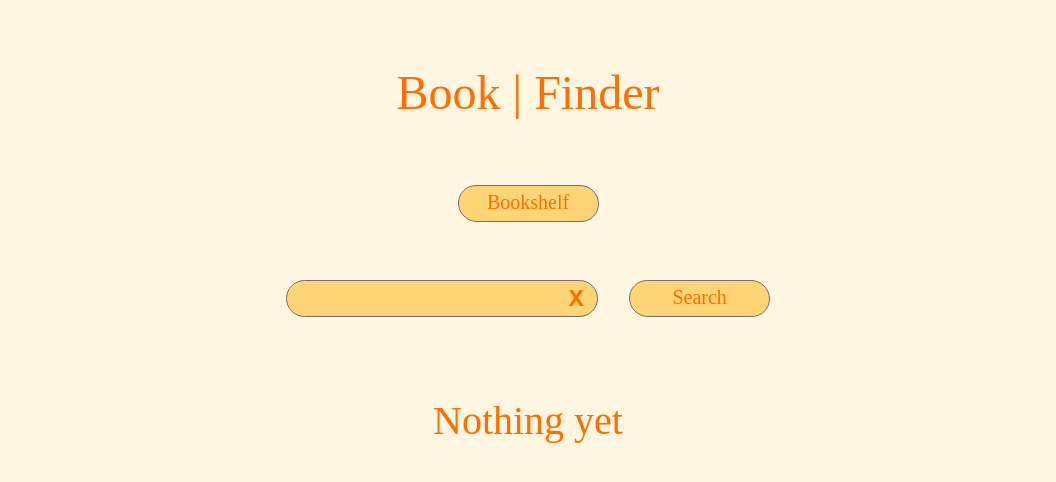
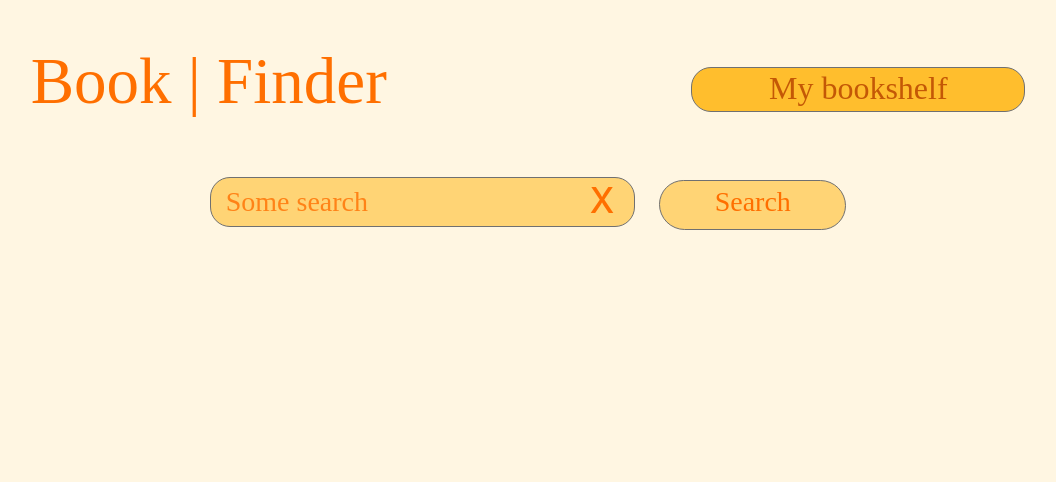
Before and after one commit to bikilone/book-finder, a React (Create React App) app: page /#/ in a window 1280 px wide. Shown: the top 482 px of the page, without its empty margins (112-1168 px from the left). Built offline with nearby package versions, Linux system fonts and the light colour scheme; no server answers.

Commit message:
re-styling of the main page

```diff
--- a/src/App.js
+++ b/src/App.js
@@ -33,6 +33,7 @@ class App extends Component {
 
   componentDidMount() {
     this.checkLocalStorage();
+    this.fetchingData();
   }
 
   onInputChange = event => {
@@ -70,19 +71,26 @@ class App extends Component {
     return (
       <div className="App">
         <Header />
+        <Input
+          clearInput={this.clearInput}
+          inputText={this.state.input}
+          onInputChange={this.onInputChange}
+          onSubmit={this.onSubmit}
+          onClick={this.onClick}
+        />
         <Switch>
           <Route
             exact
             path="/"
             render={() => (
               <div>
-                <Input
+                {/* <Input
                   clearInput={this.clearInput}
                   inputText={this.state.input}
                   onInputChange={this.onInputChange}
                   onSubmit={this.onSubmit}
                   onClick={this.onClick}
-                />
+                /> */}
                 {// first check is there any error
                 this.state.error ? (
                   <Error error={this.state.errorType} />
--- a/src/Header.js
+++ b/src/Header.js
@@ -8,8 +8,8 @@ export default function Header(props) {
       <Link to="/" className="main-h1">
         Book | Finder
       </Link>
-      <Link className="main-h1 bookshelf search-button" to="/bookshelf">
-        Bookshelf
+      <Link className="bookshelf" to="/bookshelf">
+        My bookshelf
       </Link>
     </div>
   );
--- a/src/Input.js
+++ b/src/Input.js
@@ -10,6 +10,7 @@ export default function Input(props) {
     <div>
       <form action="" onSubmit={onSubmit}>
         <input
+          placeholder="Some search"
           className="input"
           type="text"
           onChange={onInputChange}
--- a/src/css/Card.css
+++ b/src/css/Card.css
@@ -13,7 +13,10 @@
   box-shadow: -12px -7px 13px rgba(0, 0, 0, 0.16);
   -webkit-box-shadow: -12px -7px 13px rgba(0, 0, 0, 0.16);
   -moz-box-shadow: -12px -7px 13px rgba(0, 0, 0, 0.16);
-  margin-bottom: 2px;
+  margin-bottom: -10px;
+  border: 5px solid #755713;
+  border-radius: 10px;
+  z-index: 1;
 }
 
 .card-right {
@@ -55,6 +58,9 @@
 
 .card-rigth-top {
   min-height: 60px;
+}
+.card-rigth-top h1 {
+  font-weight: bold;
 }
 
 .author,
--- a/src/css/CardList.css
+++ b/src/css/CardList.css
@@ -2,7 +2,7 @@
   display: flex;
   flex-wrap: wrap;
   justify-content: center;
-  margin-top: 30px;
+  margin-top: 34px;
   flex-direction: column;
   align-items: center;
   width: 99%;
@@ -25,10 +25,11 @@
 
 @media only screen and (min-width: 1024px) {
   .card-list {
-    margin-top: 65px;
+    margin-top: 66px;
     justify-content: center;
     display: flex;
     flex-direction: row;
+    width: 95%;
   }
   .card {
     margin-right: 19px;
@@ -43,12 +44,6 @@
   }
 }
 
-@media only screen and (min-width: 1800px) {
-  .card-list {
-    width: 90%;
-  }
-}
-
 @media only screen and (min-width: 1920px) {
   .card-list {
     margin-top: 108px;
--- a/src/css/Input.css
+++ b/src/css/Input.css
@@ -1,7 +1,7 @@
 .input {
   background-color: #ffd475;
-  width: 185px;
-  height: 21px;
+  width: 225px;
+  height: 38px;
   border-radius: 20px;
   border: 1px solid #707070;
   margin-top: 22px;
@@ -11,6 +11,11 @@
   padding-right: 30px;
   color: #ff6f00;
   font-size: 16px;
+  margin-right: -10px;
+}
+.input::placeholder {
+  color: #ff6f00;
+  opacity: 0.8;
 }
 .header {
   display: flex;
@@ -24,23 +29,34 @@ input:focus {
 }
 .main-h1 {
   font-family: "Ravie";
-  margin-top: 23px;
+  margin-top: 26px;
   color: #ff6f00;
-  font-size: 23px;
+  font-size: 30px;
   text-decoration: none;
 }
 .bookshelf {
-  margin: 0;
+  margin-top: 43px;
+  font-size: 20px;
+  font-family: "Ravie";
+  text-decoration: none;
+  color: #c45806;
+  background-color: #ffbe2d;
+  border: 1px solid #707070;
+  width: 225px;
+  height: 38px;
+  border-radius: 20px;
+  padding-top: 5px;
 }
 
 .search-button {
-  height: 21px;
+  height: 38px;
   display: block;
   margin: 0 auto;
-  font-size: 15px;
+  font-size: 20px;
+  padding-top: 5px;
   color: #ff6f00;
   border: 1px solid #707070;
-  width: 98px;
+  width: 147px;
   margin-top: 10px;
   border-radius: 10px;
   font-family: "Ravie";
@@ -49,7 +65,6 @@ input:focus {
   padding-bottom: 20px;
   outline: none;
   text-decoration: none;
-  /* display: inline-block; */
 }
 
 span {
@@ -68,48 +83,72 @@ span {
 
 @media only screen and (min-width: 480px) {
   .main-h1 {
-    font-size: 27px;
+    font-size: 40px;
+    margin-top: 30px;
+  }
+  .bookshelf {
+    width: 308px;
+    height: 50px;
+    font-size: 28px;
+    margin-top: 38px;
   }
   .input {
-    width: 226px;
-    height: 26px;
-    margin-top: 37px;
+    width: 275px;
+    height: 45px;
+    margin-top: 44px;
+    font-size: 25px;
+    padding-right: 45px;
+    margin-right: -15px;
+  }
+  span {
+    font-size: 25px;
   }
   .search-button {
-    width: 148px;
-    height: 26px;
-    font-size: 19px;
+    width: 180px;
+    height: 45px;
+    font-size: 25px;
     padding-bottom: 25px;
     margin-top: 16px;
   }
 }
 
 @media only screen and (min-width: 720px) {
+  .header {
+    flex-direction: row;
+  }
   .main-h1 {
-    font-size: 39px;
-    margin-top: 41px;
+    font-size: 46px;
+    margin-top: 32px;
+    margin-right: 19px;
+  }
+  .bookshelf {
+    margin: 39px 0 0 0;
+    width: 284px;
+    height: 42px;
+    font-size: 27px;
+    padding-top: 2px;
   }
   .input {
-    width: 264px;
-    height: 29px;
+    width: 368px;
+    height: 45px;
+    font-size: 25px;
     position: relative;
     display: inline-block;
   }
   .search-button {
-    font-size: 19px;
+    font-size: 25px;
     display: inline-block;
     margin-left: 15px;
-    width: 142px;
-    height: 29px;
+    width: 180px;
+    height: 45px;
+    /* padding-top: 10px; */
   }
   span {
     right: 30px;
-  }
-  .bookshelf {
-    margin: auto;
+    font-size: 30px;
   }
 }
-@media only screen and (min-width: 768px) {
+/* @media only screen and (min-width: 768px) {
   .main-h1 {
     font-size: 44px;
   }
@@ -130,44 +169,88 @@ span {
     font-size: 22px;
     font-weight: 700;
   }
-}
+} */
 
 @media only screen and (min-width: 1024px) {
   .main-h1 {
-    margin-top: 65px;
-    font-size: 48px;
+    margin-top: 44px;
+    font-size: 65px;
+  }
+  .bookshelf {
+    width: 334px;
+    height: 45px;
+    font-size: 32px;
+    margin-top: 60px;
+  }
+  .header {
+    justify-content: space-around;
   }
   .input {
-    width: 312px;
-    height: 37px;
+    margin-top: 58px;
+    width: 425px;
+    height: 50px;
+    font-size: 28px;
   }
-  .bookshelf {
-    font-size: 20px;
+  span {
+    font-size: 35px;
+  }
+  .search-button {
+    width: 187px;
+    height: 50px;
+    font-size: 28px;
   }
 }
 
 @media only screen and (min-width: 1366px) {
   .main-h1 {
-    font-size: 49px;
-    margin-top: 73px;
+    font-size: 80px;
+    margin-top: 59px;
+  }
+  .bookshelf {
+    width: 415px;
+    height: 50px;
+    font-size: 38px;
   }
   .input {
-    width: 387px;
-    height: 37px;
+    width: 480px;
+    height: 53px;
     margin-top: 82px;
+    font-size: 35px;
   }
   .search-button {
-    width: 156px;
-    height: 37px;
-    font-size: 19px;
+    width: 234px;
+    height: 53px;
+    margin-left: 47px;
+    font-size: 35px;
   }
 }
 
 @media only screen and (min-width: 1920px) {
   .main-h1 {
-    margin-top: 80px;
+    margin-top: 95px;
+    font-size: 90px;
+  }
+  .bookshelf {
+    width: 497px;
+    height: 55px;
+    font-size: 42px;
+    margin-top: 125px;
   }
   .input {
-    margin-top: 89px;
+    margin-top: 118px;
+    width: 599px;
+    height: 60px;
+    font-size: 40px;
+    padding-left: 20px;
+    padding-right: 55px;
+  }
+  span {
+    font-size: 45px;
+  }
+  .search-button {
+    width: 280px;
+    height: 60px;
+    font-size: 40px;
+    margin-left: 95px;
   }
 }
--- a/src/service/fetchingData.js
+++ b/src/service/fetchingData.js
@@ -4,7 +4,7 @@ export function fetchingData() {
   const key = "AIzaSyAOaVBnu7fgtzZVvuSjWw9MaGmDE3P73sA";
   const url = "https://www.googleapis.com/books/v1/volumes?q=";
   const field = `&&fields=items(volumeInfo/title, volumeInfo/authors, volumeInfo/publisher,volumeInfo/imageLinks, volumeInfo/previewLink)`;
-  fetch(`${url + this.state.input}&key=${key}&maxResults=40&orderBy=relevance`)
+  fetch(`${url}harry&key=${key}&maxResults=40&orderBy=relevance`)
     .then(res => {
       // handling fetch errors
       // console.log(res);
```
